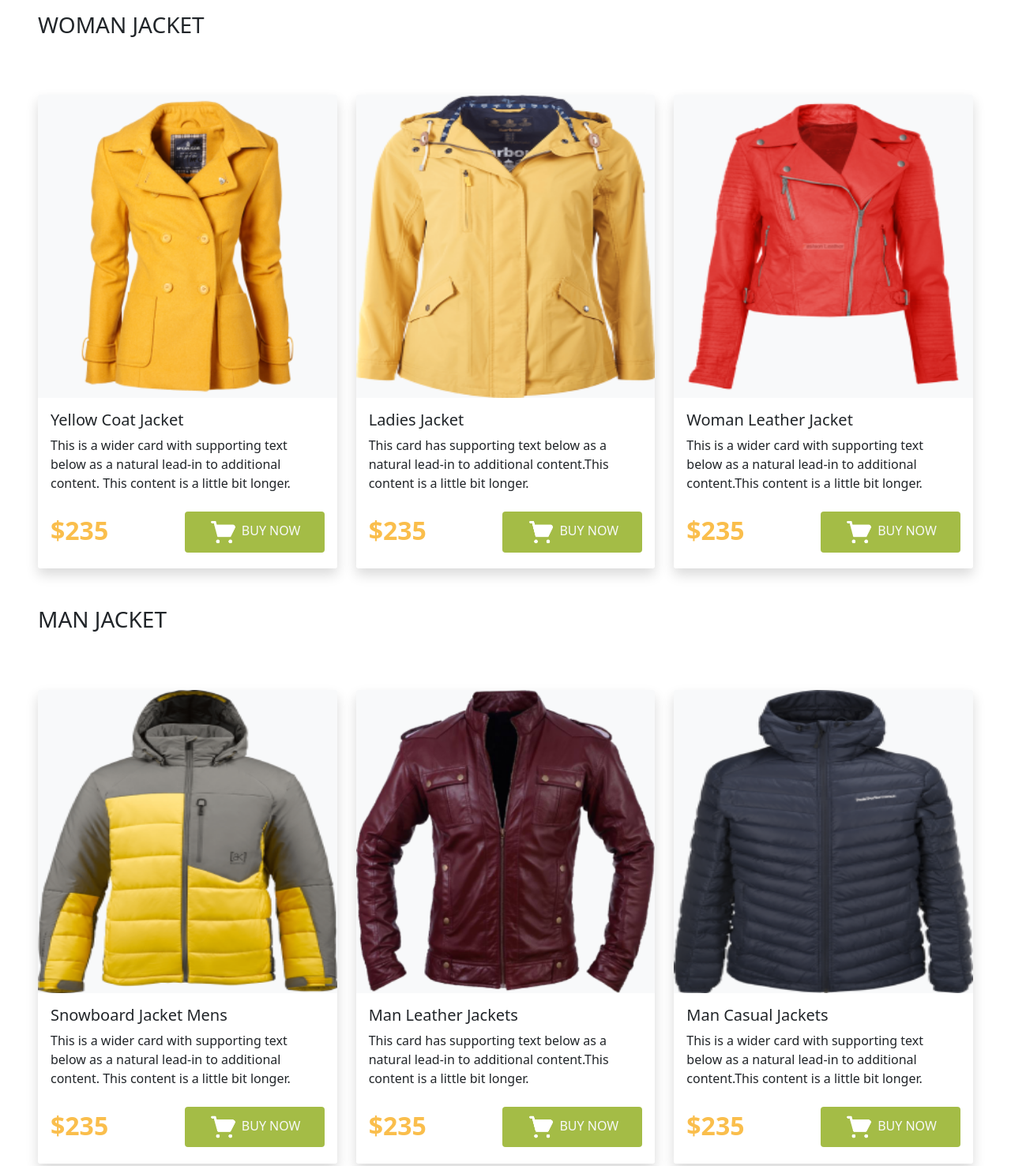
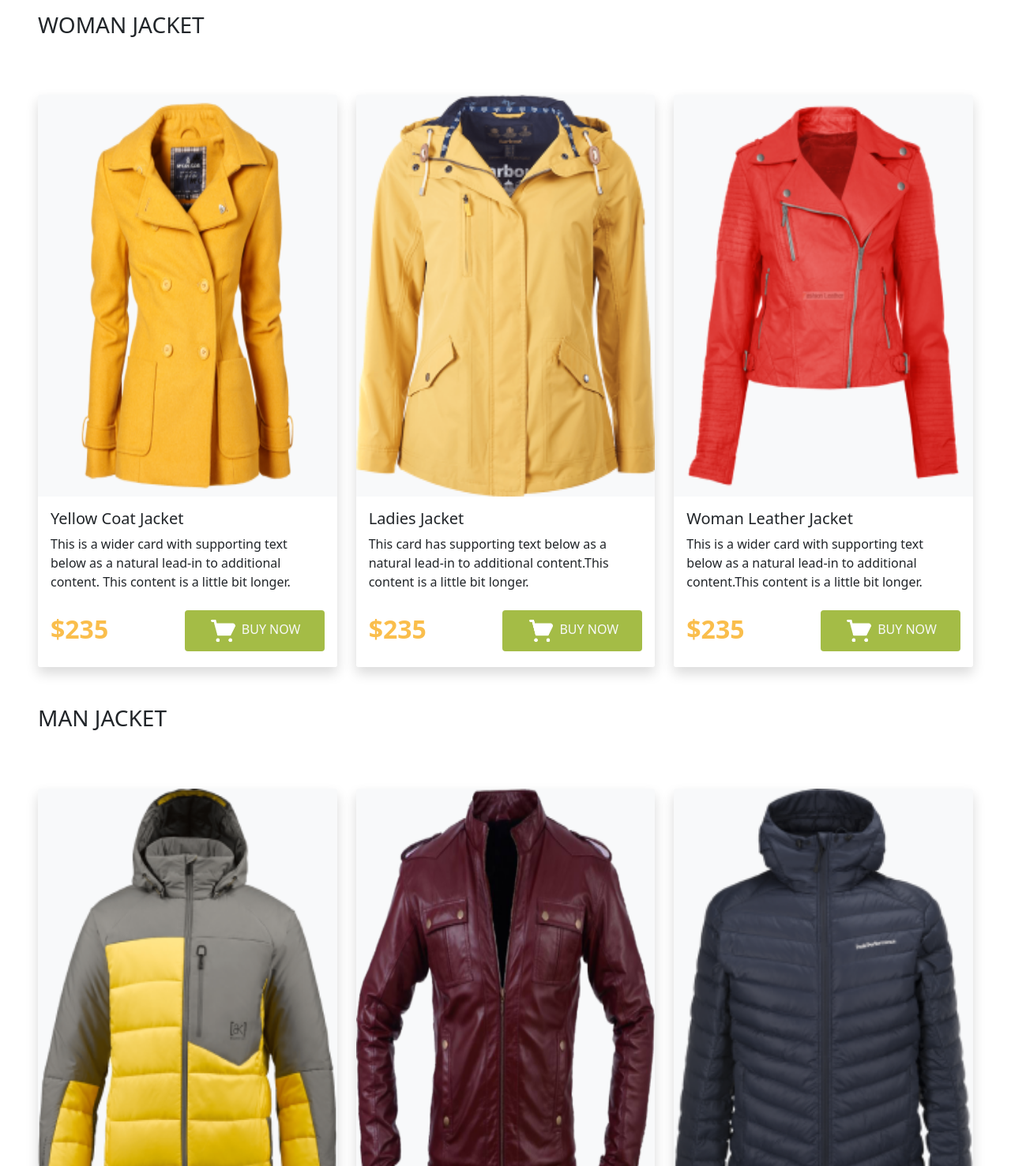
Before and after one commit to Chowdhury-Anik/penguin-fashion, a plain HTML site: page index.html in a window 1280 px wide. Shown: the part 600-2077 px from the top of the page at 79% size. Drawn offline with Linux system fonts and the light colour scheme.

Commit message:
rewrite code

```diff
--- a/css/style.css
+++ b/css/style.css
@@ -27,6 +27,11 @@ color:rgba(250, 190, 76, 1);
 }
 .card-img-top {
     width:100%;
-    height: 30vw;
+    height:100%;
+}
 
+@media (min-width: 480px){
+    card-img-top{
+        height:20vw;
+    }
 }
--- a/index.html
+++ b/index.html
@@ -12,7 +12,7 @@
     <header >
         <nav class="navbar navbar-expand-lg navbar-light bg-gradient mx-5">
             <div class="container-fluid">
-              <a class="navbar-brand " href=""> <img class="logo ms-4" src="images/Logo, Icon/logo.png" alt=""></a>
+              <a class="navbar-brand " href=""> <img class="logo ms-4" src="images/Logo, Icon/logo.png" alt="">Penguin Fashion</a>
               <button class="navbar-toggler" type="button" data-bs-toggle="collapse" data-bs-target="#navbarSupportedContent" aria-controls="navbarSupportedContent" aria-expanded="false" aria-label="Toggle navigation">
                 <span class="navbar-toggler-icon"></span>
 
@@ -72,7 +72,7 @@
       <div class="row row-cols-1 row-cols-md-3 g-4 mt-5 ">
         <div class="col ">
           <div class="card h-100 shadow rounded border-0">
-            <img src="images/catagory-images/ladies1.png" class="card-img-top bg-light" alt="...">
+            <img src="images/catagory-images/ladies1.png" class="img-fluid card-img-top bg-light" alt="...">
             <div class="card-body ">
               <h5 class="card-title">Yellow Coat Jacket</h5>
               <p class="card-text">This is a wider card with supporting text below as a natural lead-in to additional content. This content is a little bit longer.</p>
@@ -92,7 +92,7 @@
         </div>
         <div class="col">
           <div class="card h-100 shadow rounded border-0">
-            <img src="images/catagory-images/ladies2.png" class="card-img-top bg-light" alt="...">
+            <img src="images/catagory-images/ladies2.png" class="img-fluid card-img-top bg-light" alt="...">
             <div class="card-body">
               <h5 class="card-title">Ladies Jacket</h5>
               <p class="card-text">This card has supporting text below as a natural lead-in to additional content.This content is a little bit longer. </p>
@@ -112,7 +112,7 @@
         </div>
         <div class="col">
           <div class="card h-100 shadow rounded border-0">
-            <img src="images/catagory-images/ladies3.png" class="card-img-top bg-light" alt="...">
+            <img src="images/catagory-images/ladies3.png" class="img-fluid card-img-top bg-light" alt="...">
             <div class="card-body">
               <h5 class="card-title">Woman Leather Jacket</h5>
               <p class="card-text">This is a wider card with supporting text below as a natural lead-in to additional content.This content is a little bit longer.</p>
@@ -139,7 +139,7 @@
       <div class="row row-cols-1 row-cols-md-3 g-4 mt-5 ">
         <div class="col ">
           <div class="card h-100 shadow rounded border-0">
-            <img src="images/catagory-images/man1.png" class="card-img-top bg-light" alt="...">
+            <img src="images/catagory-images/man1.png" class="img-fluid card-img-top bg-light" alt="...">
             <div class="card-body ">
               <h5 class="card-title">Snowboard Jacket Mens</h5>
               <p class="card-text">This is a wider card with supporting text below as a natural lead-in to additional content. This content is a little bit longer.</p>
@@ -159,7 +159,7 @@
         </div>
         <div class="col">
           <div class="card h-100 shadow rounded border-0">
-            <img src="images/catagory-images/man2.png" class="card-img-top bg-light" alt="...">
+            <img src="images/catagory-images/man2.png" class="img-fluid card-img-top bg-light" alt="...">
             <div class="card-body">
               <h5 class="card-title">Man Leather Jackets</h5>
               <p class="card-text">This card has supporting text below as a natural lead-in to additional content.This content is a little bit longer. </p>
@@ -179,7 +179,7 @@
         </div>
         <div class="col">
           <div class="card h-100 shadow rounded border-0">
-            <img src="images/catagory-images/man3.png" class="card-img-top bg-light" alt="...">
+            <img src="images/catagory-images/man3.png" class="img-fluid card-img-top bg-light" alt="...">
             <div class="card-body">
               <h5 class="card-title">Man Casual Jackets</h5>
               <p class="card-text">This is a wider card with supporting text below as a natural lead-in to additional content.This content is a little bit longer.</p>
```
